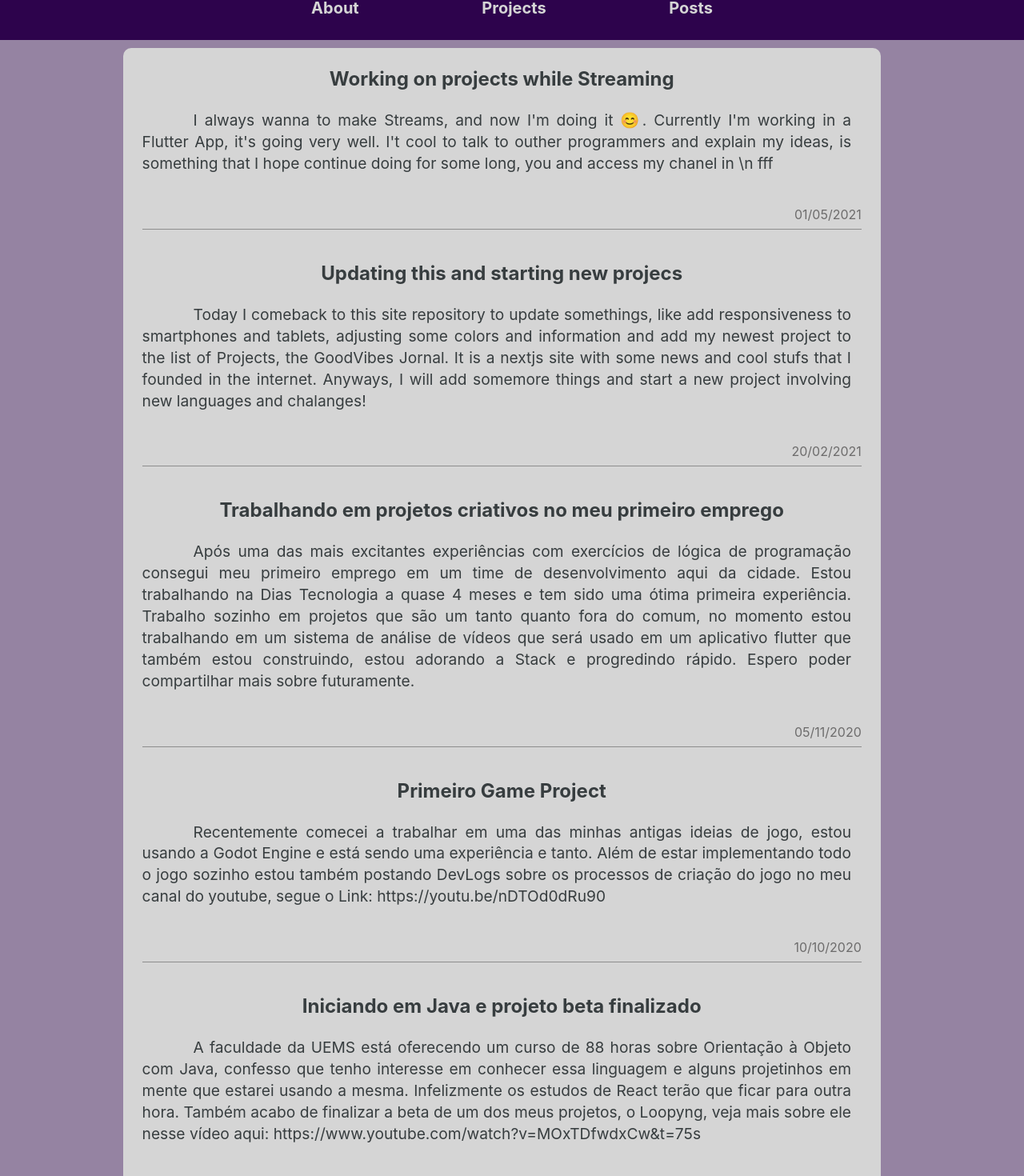
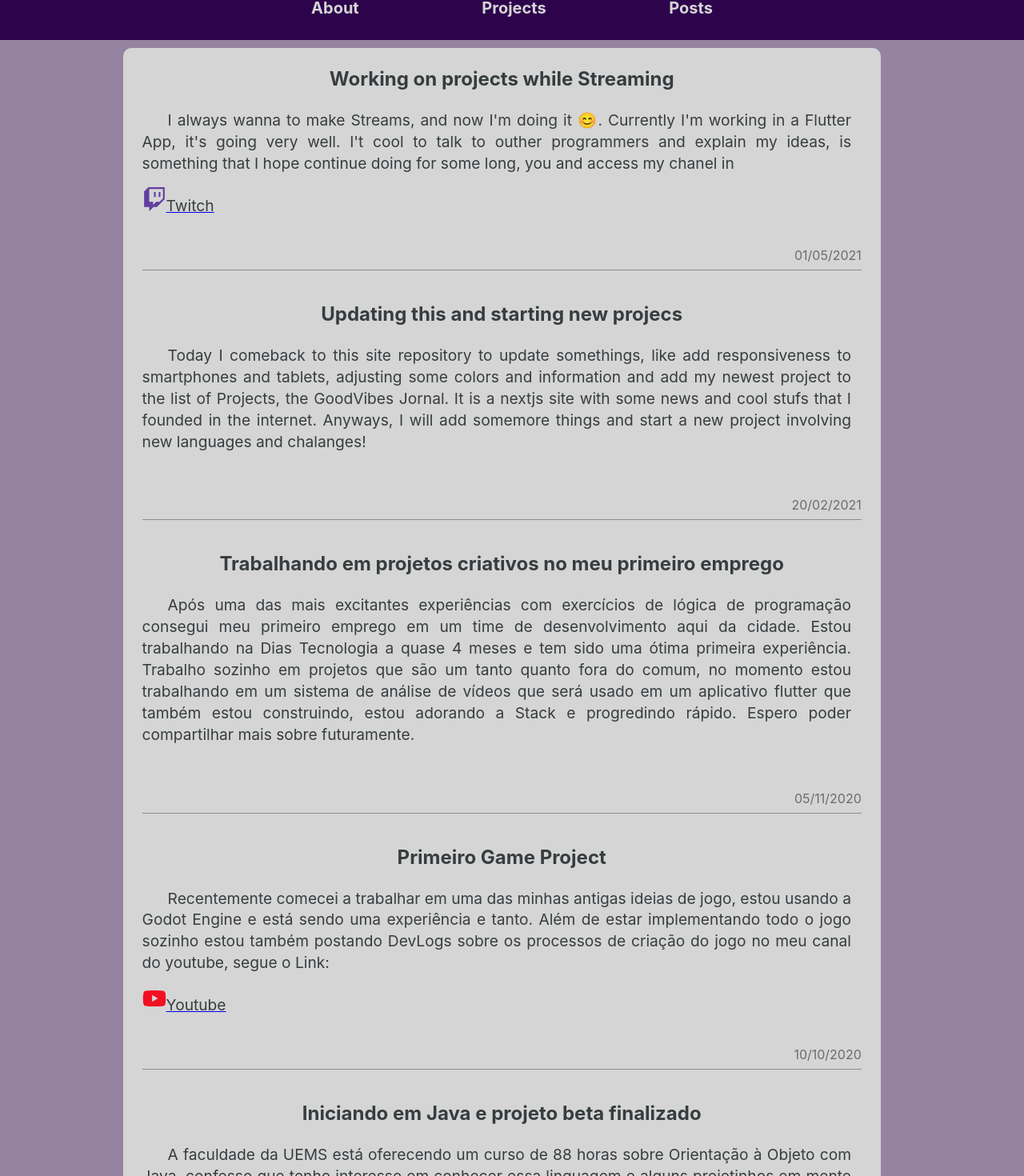
Before and after one commit to RenatoCesarF/About_me, a React (Create React App) app: page /posts in a window 1280 px wide. Shown: the part 596-2066 px from the top of the page at 80% size. Built offline with nearby package versions, Linux system fonts and the light colour scheme.

Commit message:
:lipstick: Improve UI add link functionality

```diff
--- a/package.json
+++ b/package.json
@@ -6,7 +6,7 @@
     "@testing-library/jest-dom": "^4.2.4",
     "@testing-library/react": "^9.3.2",
     "@testing-library/user-event": "^7.1.2",
-    "nodemailer": "^6.5.0",
+    "nodemailer": "^6.6.0",
     "react": "^16.14.0",
     "react-dom": "^16.14.0",
     "react-icons": "^3.11.0",
--- a/src/Pages/MyPosts/index.js
+++ b/src/Pages/MyPosts/index.js
@@ -13,7 +13,9 @@ export default function MyPosts() {
             <div className='back'>
                     <Post
                         titulo = 'Working on projects while Streaming'
-                        texto = "I always wanna to make Streams, and now I'm doing it 😊. Currently I'm working in a Flutter App, it's going very well. I't cool to talk to outher programmers and explain my ideas, is something that I hope continue doing for some long, you and access my chanel in \n fff "
+                        texto = "I always wanna to make Streams, and now I'm doing it 😊. Currently I'm working in a Flutter App, it's going very well. I't cool to talk to outher programmers and explain my ideas, is something that I hope continue doing for some long, you and access my chanel in "
+                        link="https://twitch.tv/renatocesarf"
+                        linkText="Twitch"
                         data ='01/05/2021'
                     />
                     <Post
@@ -28,8 +30,10 @@ export default function MyPosts() {
                     />
                     <Post
                         titulo ='Primeiro Game Project'
-                        texto ='Recentemente comecei a trabalhar em uma das minhas antigas ideias de jogo, estou usando a Godot Engine e está sendo uma experiência e tanto. Além de estar implementando todo o jogo sozinho estou também postando DevLogs sobre os processos de criação do jogo no meu canal do youtube, segue o Link: https://youtu.be/nDTOd0dRu90'
+                        texto ='Recentemente comecei a trabalhar em uma das minhas antigas ideias de jogo, estou usando a Godot Engine e está sendo uma experiência e tanto. Além de estar implementando todo o jogo sozinho estou também postando DevLogs sobre os processos de criação do jogo no meu canal do youtube, segue o Link:'
                         data = '10/10/2020'
+                        link="https://youtu.be/nDTOd0dRu90"
+                        linkText="Youtube"
                     />
                     <Post
                         titulo = 'Iniciando em Java e projeto beta finalizado'
--- a/src/Pages/MyPosts/post.js
+++ b/src/Pages/MyPosts/post.js
@@ -1,5 +1,7 @@
 //this component is used to create a new post at Post page
 import React from 'react'
+import {SiTwitch} from 'react-icons/si'
+import {FaYoutube} from 'react-icons/fa'
 
 function Post(props) {
     return (
@@ -8,6 +10,26 @@ function Post(props) {
             <div>
                 <p className='texto_do_post'>{props.texto}</p>
             </div>
+
+            <div>
+                <a href={props.link}>
+                    <p className="post_link">
+                        {props.linkText == "Twitch"?
+                            (<SiTwitch size={30} color="#613FA0"/>)
+                            :
+                            null
+                        }
+                        {props.linkText == "Youtube"?
+                            (<FaYoutube size={30}  color='#F20F22'/>)
+                            :
+                            null
+                        }
+
+
+                        {props.linkText}
+                    </p>
+                </a>
+            </div>
             <footer className="post_date">{props.data} </footer>
             <hr className='linha'/>
         </div>
--- a/src/Pages/MyPosts/style.css
+++ b/src/Pages/MyPosts/style.css
@@ -19,9 +19,19 @@
 .texto_do_post{
     font-size: 1.2em;
     line-height: 1.4em;
-    text-indent: 1.5vh;
     text-align: justify;
-    text-indent: 5vw;
+    text-indent: 2rem;
     color: #373D3F ;
     margin-right: 1vw;
 }
+
+.post_link{
+    font-size: 1.2em;
+    text-align: justify;
+    color: #373D3F ;
+    margin-right: 1vw;
+    text-decoration: none;
+    margin-top: 2vh;
+    vertical-align:top;
+    vertical-align: text-top;
+}
```
Also changed, not shown: 2 other files (tests, documents, lock files or other folders).
